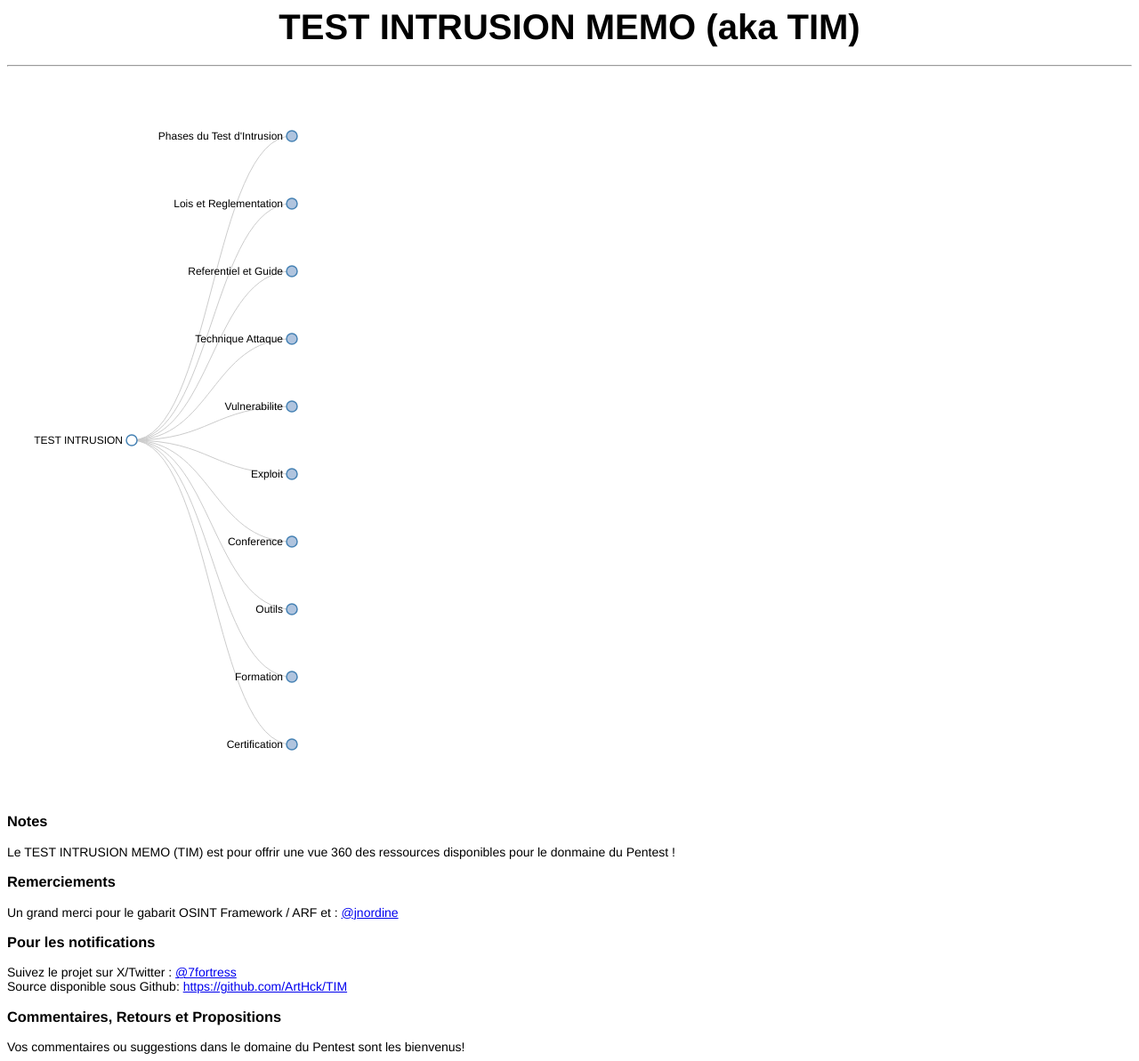
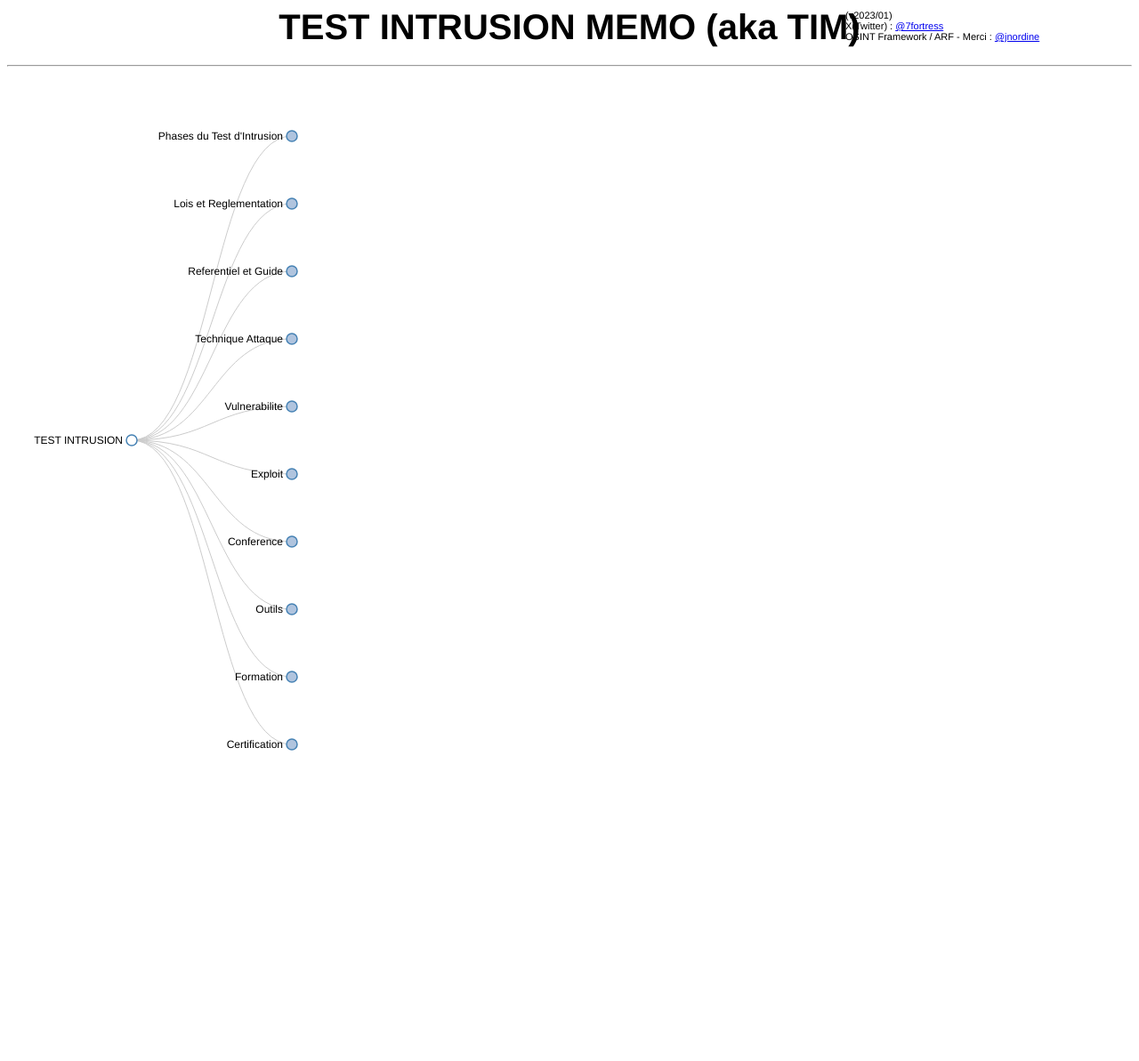
Before and after one commit to ArtHck/TIM, a plain HTML site: page public/index.html in a window 1280 px wide. Shown: the whole page at 89% size. After the commit the page ends 906 px from the top, so only its background shows below. Drawn offline with Linux system fonts and the light colour scheme.

Commit message:
Update index.html

```diff
--- a/public/index.html
+++ b/public/index.html
@@ -16,21 +16,12 @@
     </div>
 
     <script src="js/arf.js"></script>
+    <div class="legend"><p>(v2023/01)<br>
+   X(Twitter) : <a href="https://twitter.com/7fortress">@7fortress</a><br>
+   OSINT Framework / ARF - Merci : <a href="https://twitter.com/jnordine">@jnordine</a><br></p></div>
 
 
-    <h3>Notes</h3>
-    Le TEST INTRUSION MEMO (TIM) est pour offrir une vue 360 des ressources disponibles pour le donmaine du Pentest ! <br>
 
-    <h3>Remerciements</h3>
-    Un grand merci pour le gabarit OSINT Framework / ARF et : <a href="https://twitter.com/jnordine">@jnordine</a><br>
-
-    <h3>Pour les notifications</h3>
-    Suivez le projet sur X/Twitter : <a href="https://twitter.com/7fortress">@7fortress</a><br>
-    Source disponible sous Github: <a href="https://github.com/ArtHck/TIM">https://github.com/ArtHck/TIM</a>
-
-    <h3>Commentaires, Retours et Propositions</h3>
-    Vos commentaires ou suggestions dans le domaine du Pentest sont les bienvenus!
-
-  </body>
+     </body>
 
 </html>
```
